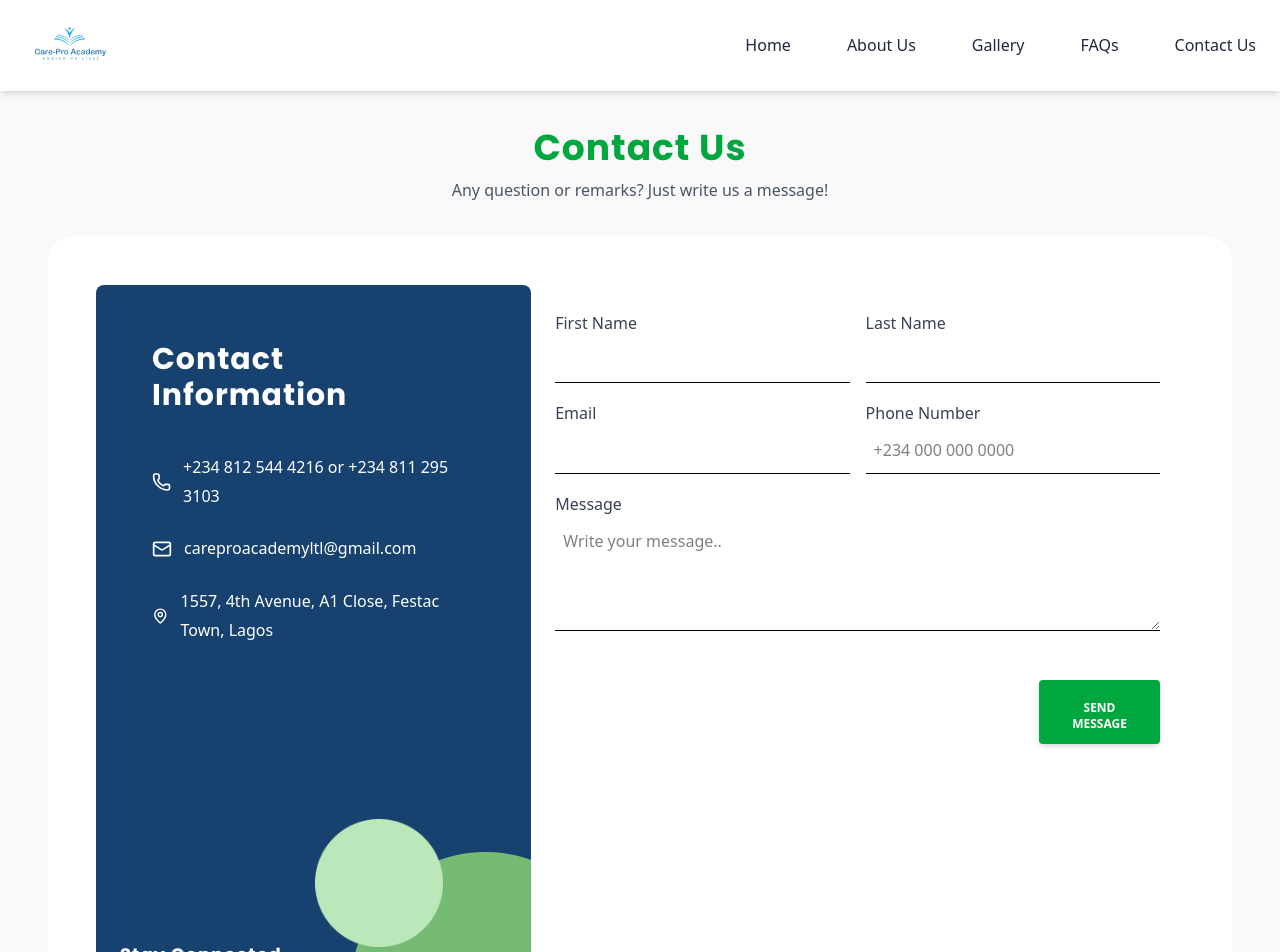
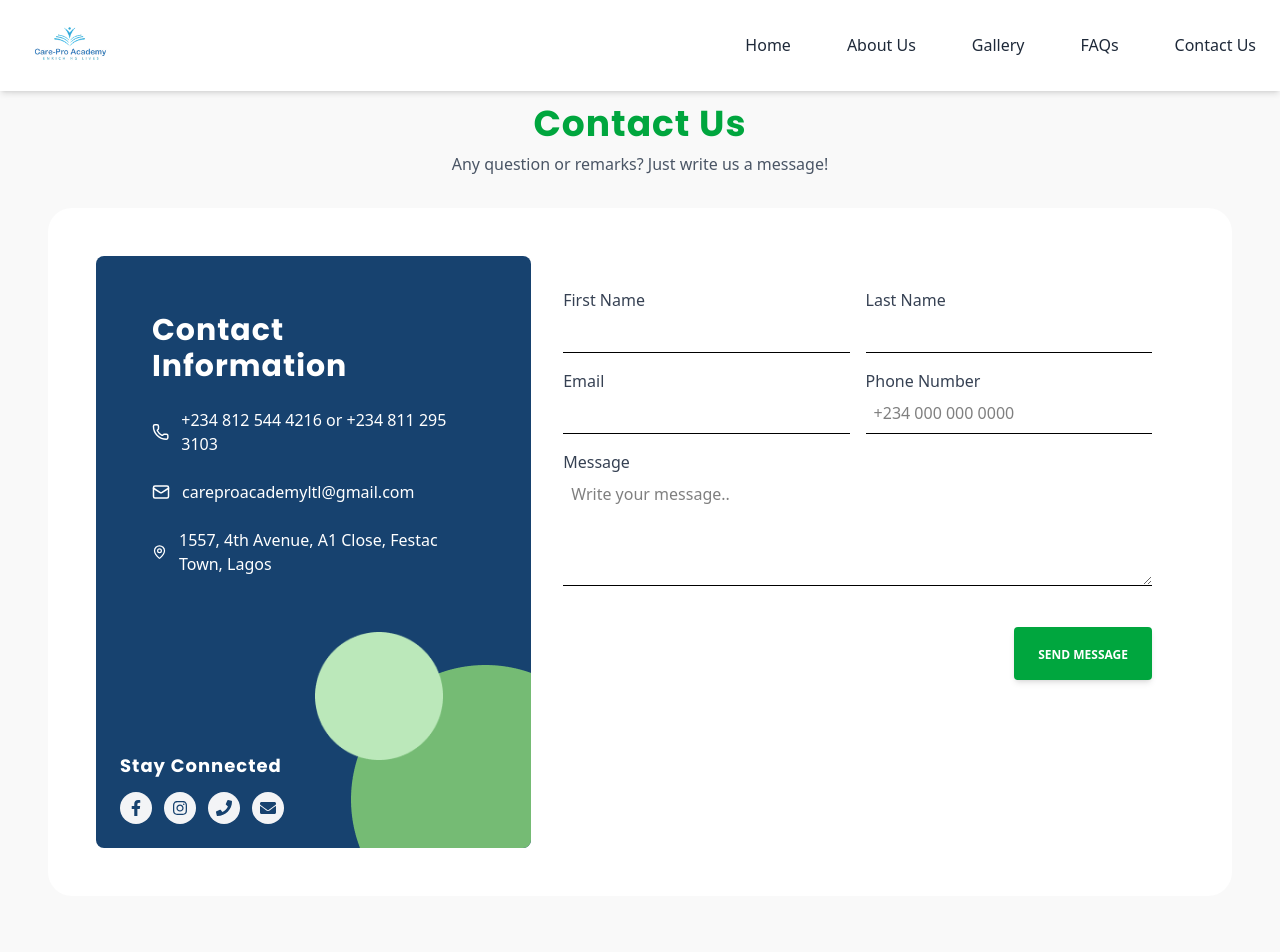
Before and after one commit to snoopyylion/carepro, a Next.js app: page /Contact in a window 1280 px wide. Shown: the top 952 px of the page. Built offline with nearby package versions, Linux system fonts and the light colour scheme.

Commit message:
form update

```diff
--- a/app/(root)/Contact/page.tsx
+++ b/app/(root)/Contact/page.tsx
@@ -7,36 +7,43 @@ import React from "react";
 
 const page = () => {
   return (
-    <div className="contact-us bg-[#f9f9f9] w-full px-6 py-12 md:px-12 mt-20 relative">
+    <div className="contact-us bg-[#f9f9f9] w-full px-4 sm:px-6 py-10 md:px-12 mt-16 relative">
       {/* Header & Description */}
-      <div className="text-center mb-8">
-        <h2 className="text-3xl sm:text-4xl font-bold text-green-600">Contact Us</h2>
-        <p className="text-gray-600 mt-2">Any question or remarks? Just write us a message!</p>
+      <div className="text-center mb-6 sm:mb-8">
+        <h2 className="text-2xl sm:text-3xl md:text-4xl font-bold text-green-600">Contact Us</h2>
+        <p className="text-gray-600 mt-2 text-sm sm:text-base">Any question or remarks? Just write us a message!</p>
       </div>
 
       {/* Contact Section */}
-      <div className="contact-section flex flex-col md:flex-row bg-white rounded-3xl p-12">
+      <div className="contact-section flex flex-col md:flex-row bg-white rounded-3xl p-6 sm:p-12">
         {/* Left Side - Contact Info */}
         <div className="contact-left bg-[#17426F] text-white p-6 rounded-lg w-full md:w-2/5 relative overflow-hidden flex flex-col justify-between">
-          <div className="contact-info space-y-6 relative p-8 z-10">
+          <div className="contact-info space-y-4 sm:space-y-6 relative p-6 sm:p-8 z-10">
             <div className="i">
-                <h2 className="text-2xl sm:text-3xl  text-white mb-10">Contact Information</h2>
+                <h2 className="text-xl sm:text-2xl md:text-3xl text-white mb-6">Contact Information</h2>
             </div>
-            <div className="phone flex items-center mb-6 gap-3">
-              <Phone size={20} />
+            <div className="phone flex items-center mb-4 sm:mb-6 gap-2 sm:gap-3 text-sm sm:text-base">
+              <Phone size={18} />
               <p>
-                <a href="tel:+2348125444216">+234 812 544 4216</a> or{" "}
-                <a href="tel:+2348112953103">+234 811 295 3103</a>
+                <a href="tel:+2348125444216" className="hover:underline">
+                  +234 812 544 4216
+                </a>{" "}
+                or{" "}
+                <a href="tel:+2348112953103" className="hover:underline">
+                  +234 811 295 3103
+                </a>
               </p>
             </div>
 
-            <div className="email flex items-center gap-3">
-              <Mail size={20} />
-              <a href="mailto:careproacademyltl@gmail.com">careproacademyltl@gmail.com</a>
+            <div className="email flex items-center gap-2 sm:gap-3 text-sm sm:text-base">
+              <Mail size={18} />
+              <a href="mailto:careproacademyltl@gmail.com" className="hover:underline">
+                careproacademyltl@gmail.com
+              </a>
             </div>
 
-            <div className="address flex items-center mb-20 gap-3">
-              <MapPin size={20} />
+            <div className="address flex items-center mb-10 sm:mb-20 gap-2 sm:gap-3 text-sm sm:text-base">
+              <MapPin size={18} />
               <p>1557, 4th Avenue, A1 Close, Festac Town, Lagos</p>
             </div>
           </div>
@@ -52,68 +59,70 @@ const page = () => {
             className="absolute bottom-0 right-0"
           />
 
-          {/* Contact Connect */}
-          <div className="contact-connect mt-46 relative z-10">
-           <h3 className="text-lg font-semibold mb-3">Stay Connected</h3>
-                     <div className="flex justify-center md:justify-start gap-4 mt-2">
-                       <div className=" rounded-full  bg-gray-100 text-[#17426F]  p-2">
-                           <a href="https://www.facebook.com/share/16QcSUtUDs/?mibextid=wwXIfr" target="_blank" rel="noopener noreferrer" className="text-sm hover:text-green-600 transition">
-                           <FaFacebookF />
-                           </a>
-                       </div>
-                       <div className=" rounded-full  bg-gray-100 text-[#17426F]  p-2">
-                           <a href="https://www.instagram.com/careproacademy?igsh=OTc2OWkyNzl1ZmRh" target="_blank" rel="noopener noreferrer" className="text-sm hover:text-green-600 transition">
-                           <FaInstagram />
-                           </a>
-                       </div>
-                       <div className=" rounded-full  bg-gray-100 text-[#17426F]  p-2">
-                           <a href="tel:+1234567890" className="text-sm hover:text-green-600 transition">
-                           <FaPhone />
-                           </a>
-                       </div>
-                       <div className=" rounded-full  bg-gray-100 text-[#17426F]  p-2">
-                       <a href="mailto:info@carepro.com" className="text-sm hover:text-green-600 transition">
-                         <FaEnvelope />
-                       </a>
-                       </div>
-                     </div>
-
+          {/* Social Media Links */}
+          <div className="contact-connect flex flex-col mt-10 sm:mt-16 relative z-10">
+            <h3 className="text-base sm:text-lg font-semibold mb-3">Stay Connected</h3>
+            <div className="flex gap-3">
+              {[
+                {
+                  href: "https://www.facebook.com/share/16QcSUtUDs/?mibextid=wwXIfr",
+                  icon: <FaFacebookF />,
+                },
+                {
+                  href: "https://www.instagram.com/careproacademy?igsh=OTc2OWkyNzl1ZmRh",
+                  icon: <FaInstagram />,
+                },
+                { href: "tel:+1234567890", icon: <FaPhone /> },
+                { href: "mailto:info@carepro.com", icon: <FaEnvelope /> },
+              ].map((item, index) => (
+                <div key={index} className="rounded-full bg-gray-100 text-[#17426F] p-2">
+                  <a href={item.href} target="_blank" rel="noopener noreferrer" className="text-sm sm:text-base hover:text-green-600 transition">
+                    {item.icon}
+                  </a>
+                </div>
+              ))}
+            </div>
           </div>
         </div>
 
+
         {/* Right Side - Contact Form */}
         <div className="contact-right w-full md:w-3/5">
-          <div className="p-6">
+          <div className="p-6 sm:p-8">
             <form className="contact-form space-y-4">
               <div className="first-row flex flex-col md:flex-row gap-4">
                 <div className="firstname w-full">
-                  <label className="block text-gray-700">First Name</label>
-                  <input type="text"  className="w-full p-2 border-b" />
+                  <label className="block text-gray-700 text-sm sm:text-base">
+                    First Name
+                  </label>
+                  <input type="text" className="w-full p-2 border-b text-sm sm:text-base" />
                 </div>
                 <div className="lastname w-full">
-                  <label className="block text-gray-700">Last Name</label>
-                  <input type="text"  className="w-full p-2 border-b " />
+                  <label className="block text-gray-700 text-sm sm:text-base">
+                    Last Name
+                  </label>
+                  <input type="text" className="w-full p-2 border-b text-sm sm:text-base" />
                 </div>
               </div>
 
               <div className="second-row flex flex-col md:flex-row gap-4">
                 <div className="email w-full">
-                  <label className="block text-gray-700">Email</label>
-                  <input type="email"  className="w-full p-2 border-b" />
+                  <label className="block text-gray-700 text-sm sm:text-base">Email</label>
+                  <input type="email" className="w-full p-2 border-b text-sm sm:text-base" />
                 </div>
                 <div className="phone-number w-full">
-                  <label className="block text-gray-700">Phone Number</label>
-                  <input type="tel" placeholder="+234 000 000 0000" className="w-full p-2 border-b" />
+                  <label className="block text-gray-700 text-sm sm:text-base">Phone Number</label>
+                  <input type="tel" placeholder="+234 000 000 0000" className="w-full p-2 border-b text-sm sm:text-base" />
                 </div>
               </div>
 
               <div className="message">
-                <label className="block text-gray-700">Message</label>
-                <textarea placeholder="Write your message.." className="w-full p-2 border-b h-28"></textarea>
+                <label className="block text-gray-700 text-sm sm:text-base">Message</label>
+                <textarea placeholder="Write your message.." className="w-full p-2 border-b h-24 sm:h-28 text-sm sm:text-base"></textarea>
               </div>
 
-              <div className="mt-10 ml-[80%]">
-                <Button title="Send Message" containerClass="text-white"/>
+              <div className="mt-8 flex justify-end">
+                <Button title="Send Message" containerClass="text-white" />
               </div>
             </form>
           </div>
```
